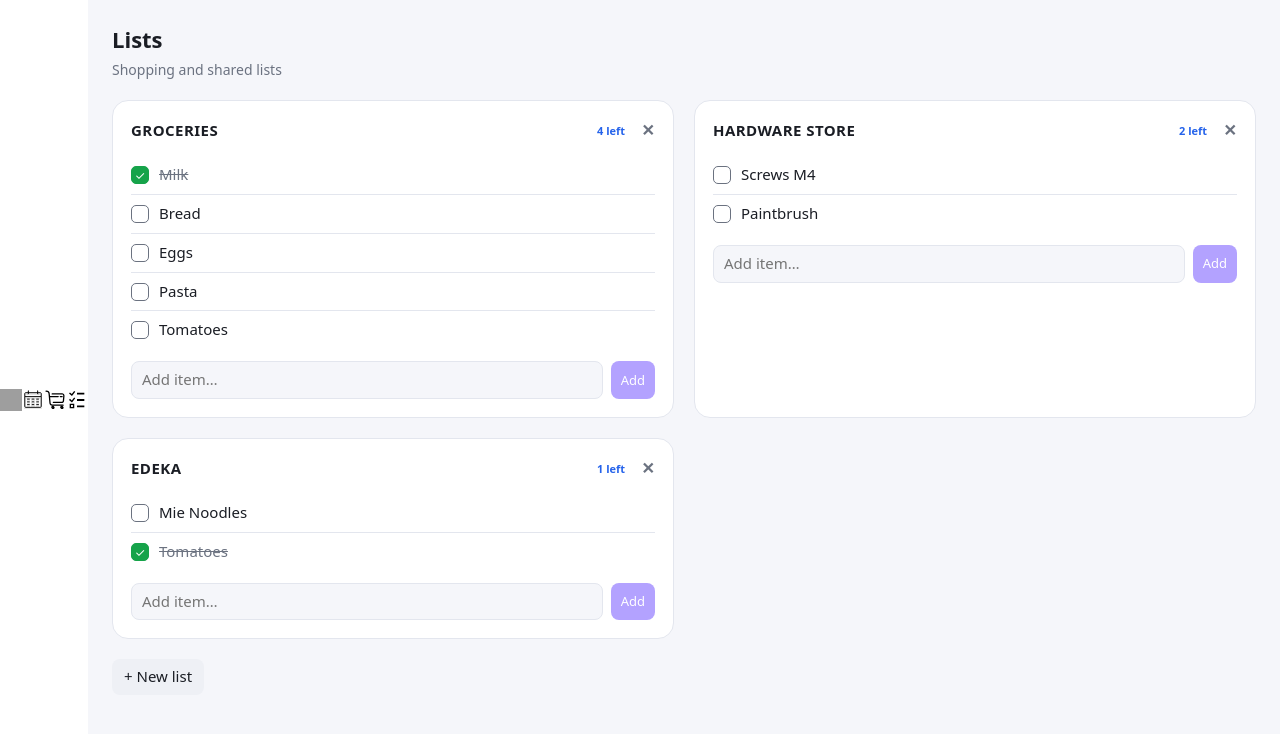
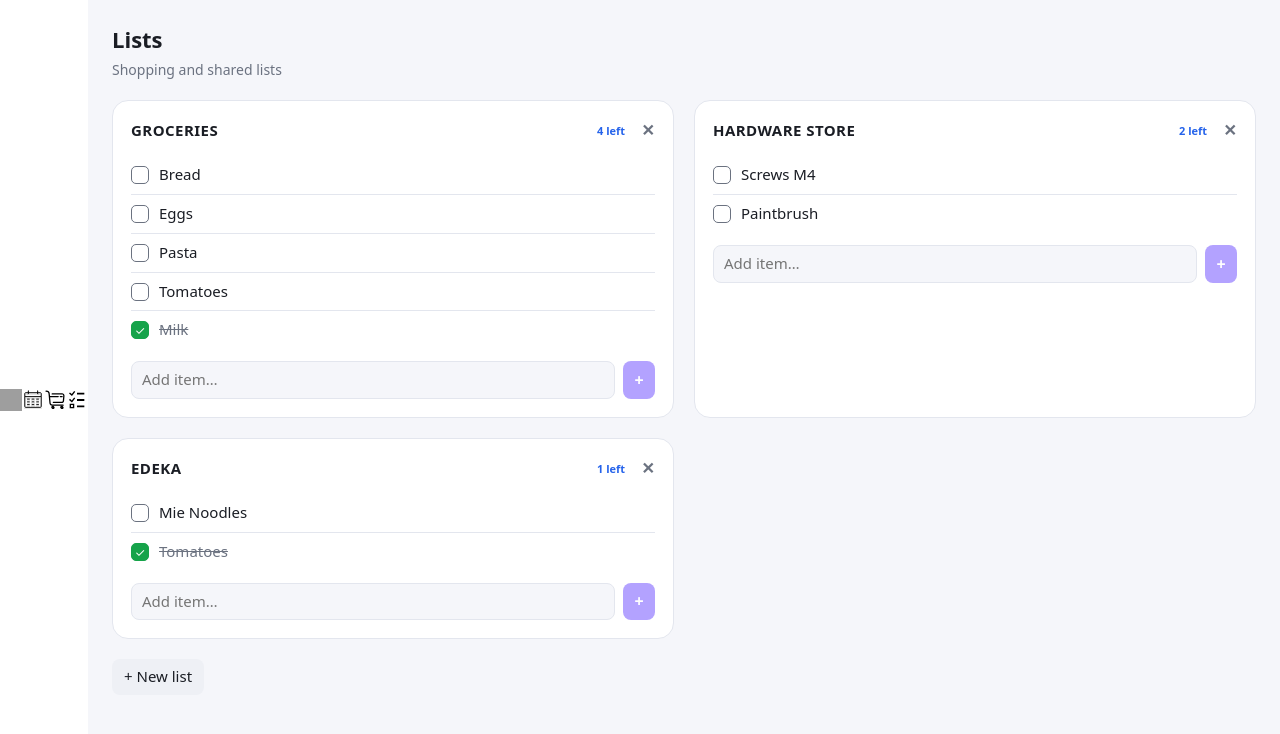
Before and after one commit to Avdiji/home_dashboard, a React (Vite) app in the folder frontend/: page /shopping in a window 1280 px wide. Shown: the top 734 px of the page. Built offline with nearby package versions, Linux system fonts and the light colour scheme; grey boxes are pictures that could not be loaded.

Commit message:
minor adjustments

```diff
--- a/frontend/index.html
+++ b/frontend/index.html
@@ -3,7 +3,7 @@
   <head>
     <meta charset="UTF-8" />
     <link rel="icon" type="image/svg+xml" href="/home.svg" />
-    <meta name="viewport" content="width=device-width, initial-scale=1.0" />
+    <meta name="viewport" content="width=device-width, initial-scale=1.0, maximum-scale=1.0, user-scalable=no" />
     <title>Avdiji's</title>
   </head>
   <body>
--- a/frontend/src/components/buttons/add_button.module.css
+++ b/frontend/src/components/buttons/add_button.module.css
@@ -1,4 +1,7 @@
 .add_button {
+  display: inline-flex;
+  align-items: center;
+  justify-content: center;
   border: 0;
   border-radius: 8px;
   padding: 7px 12px;
@@ -34,5 +37,9 @@
 
 .sm {
   padding: 6px 10px;
-  font-size: 13px;
+  font-size: 16px;
+  font-weight: 600;
+  line-height: 1;
+  min-width: 32px;
+  min-height: 32px;
 }
--- a/frontend/src/core/dto/shopping_list.dto.js
+++ b/frontend/src/core/dto/shopping_list.dto.js
@@ -14,7 +14,9 @@ export class ShoppingListDTO {
     return new ShoppingList({
       id: this.id,
       title: this.title,
-      items: this.items.map((i) => i.toModel()),
+      items: [...this.items]
+        .sort((a, b) => Number(a.is_done) - Number(b.is_done))
+        .map((i) => i.toModel()),
       remainingItems: this.items.filter((i) => !i.is_done).length,
     });
   }
--- a/frontend/src/core/nav_config.jsx
+++ b/frontend/src/core/nav_config.jsx
@@ -13,5 +13,5 @@ export const FEATURES = [
   { title: "Home", path: DASHBOARD_PATH, src: dashboard_icon },
   { title: "Calendar", path: CALENDAR_PATH, src: calendar_icon },
   { title: "Shopping Lists", path: SHOPPING_PATH, src: shopping_cart_icon },
-  { title: "Todos", path: TODO_PATH, src: todo_list_icon },
+  { title: "Todos", path: TODO_PATH, src: todo_list_icon }
 ];
--- a/frontend/src/views/shopping_list/components/list_card.jsx
+++ b/frontend/src/views/shopping_list/components/list_card.jsx
@@ -58,7 +58,7 @@ export default function ListCard(props) {
           }}
         />
         <AddButton size="sm" onClick={() => onAddItem(list.id, draft)}>
-          Add
+          +
         </AddButton>
       </div>
     </Card>
```
